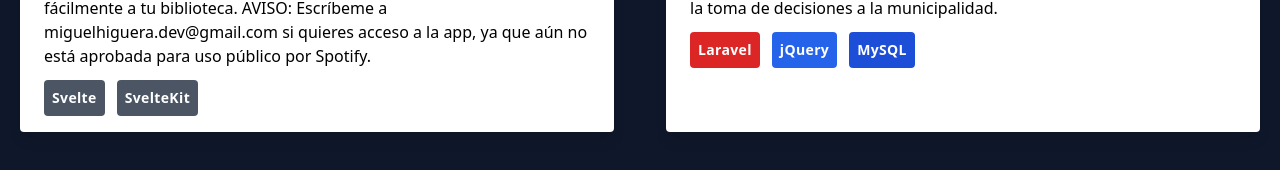
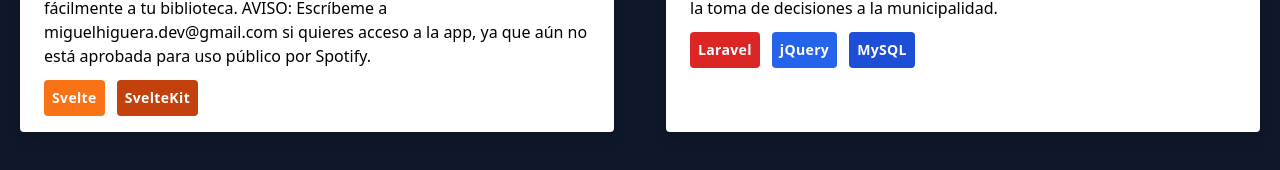
Before and after one commit to MiguelHigueraDev/miguel-higuera-portfolio, a SvelteKit app: page /projects in a window 1280 px wide. Shown: the part 766-936 px from the top of the page. Built offline with nearby package versions, Linux system fonts and the light colour scheme.

Commit message:
Fixed colors xd

```diff
--- a/src/components/ProjectCard.svelte
+++ b/src/components/ProjectCard.svelte
@@ -49,6 +49,10 @@
                 <li class="bg-green-800 rounded p-2 text-sm text-white font-semibold tracking-wide cursor-default">{tech}</li>
             {:else if tech === "MySQL"}
                 <li class="bg-blue-700 rounded p-2 text-sm text-white font-semibold tracking-wide cursor-default">{tech}</li>
+            {:else if tech === "Svelte"}
+                <li class="bg-orange-500 rounded p-2 text-sm text-white font-semibold tracking-wide cursor-default">{tech}</li>
+            {:else if tech === "SvelteKit"}
+                <li class="bg-orange-700 rounded p-2 text-sm text-white font-semibold tracking-wide cursor-default">{tech}</li>
             {:else}
                 <li class="bg-gray-600 rounded p-2 text-sm text-white font-semibold tracking-wide cursor-default">{tech}</li>
             {/if}
```
